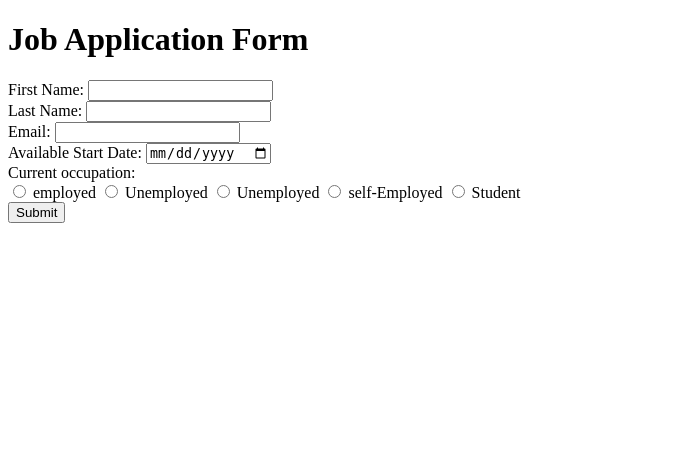
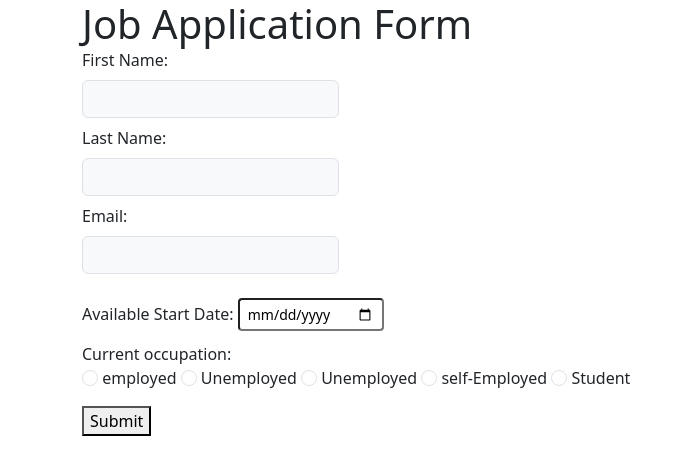
Before and after one commit to DeveshGautam2000/Flask-job-application, a Flask app: page / in a window 1280 px wide. Shown: the top 475 px of the page, without its empty margins (0-685 px from the left). Run offline with Flask 3, Linux system fonts and the light colour scheme.

Commit message:
BootStrap added

```diff
--- a/templates/index.html
+++ b/templates/index.html
@@ -4,48 +4,112 @@
     <meta charset="UTF-8" />
     <meta http-equiv="X-UA-Compatible" content="IE=edge" />
     <meta name="viewport" content="width=device-width, initial-scale=1.0" />
+    <link
+      href="https://cdn.jsdelivr.net/npm/bootstrap@5.3.0/dist/css/bootstrap.min.css"
+      rel="stylesheet"
+      integrity="sha384-9ndCyUaIbzAi2FUVXJi0CjmCapSmO7SnpJef0486qhLnuZ2cdeRhO02iuK6FUUVM"
+      crossorigin="anonymous"
+    />
     <title>Document</title>
   </head>
   <body>
-    <h1>Job Application Form</h1>
+    <div class="container">
+      <h1 class="card-header">Job Application Form</h1>
       <form>
-      <div>
-        <label for="first_name">First Name:</label>
-        <input type="text" id="first_name" name="first_name" required />
+        <div class="mb-2">
+          <label class="form-label" for="first_name">First Name:</label>
+          <input
+            class="input-group-text"
+            type="text"
+            id="first_name"
+            name="first_name"
+            required
+          />
         </div>
-      <div>
-        <label for="last_name">Last Name:</label>
-        <input type="text" id="last_name" name="last_name" required />
+        <div class="mb-2">
+          <label class="form-label" for="last_name">Last Name:</label>
+          <input
+            class="input-group-text"
+            type="text"
+            id="last_name"
+            name="last_name"
+            required
+          />
         </div>
-      <div>
-        <label for="email">Email:</label>
-        <input type="email" id="email" name="email" required />
+        <div class="mb-4">
+          <label class="form-label" for="email">Email:</label>
+          <input
+            class="input-group-text"
+            type="email"
+            id="email"
+            name="email"
+            required
+          />
         </div>
-      <div>
-        <label for="date">Available Start Date:</label>
-        <input type="date" id="date" name="date" required />
+        <div class="mb-2">
+          <label class="form-label" for="date">Available Start Date:</label>
+          <input
+            class="form-control-sm"
+            type="date"
+            id="date"
+            name="date"
+            required
+          />
         </div>
-      <div>
+        <div class="mb-3">
           <label>Current occupation:</label>
           <br />
           <div id="occupation">
-          <input type="radio" id="employed" name="occupation" required />
-          <label for="employed">employed</label>
+            <input
+              class="form-check-input"
+              type="radio"
+              id="employed"
+              name="occupation"
+              required
+            />
+            <label class="form-check-label" for="employed">employed</label>
 
-          <input type="radio" id="unemployed" name="occupation" required />
-          <label for="unemployed">Unemployed</label>
+            <input
+              class="form-check-input"
+              type="radio"
+              id="unemployed"
+              name="occupation"
+              required
+            />
+            <label class="form-check-label" for="unemployed">Unemployed</label>
 
-          <input type="radio" id="unemployed" name="occupation" required />
-          <label for="unemployed">Unemployed</label>
+            <input
+              class="form-check-input"
+              type="radio"
+              id="unemployed"
+              name="occupation"
+              required
+            />
+            <label class="form-check-label" for="unemployed">Unemployed</label>
 
-          <input type="radio" id="self-employed" name="occupation" required />
-          <label for="self-employed">self-Employed</label>
+            <input
+              class="form-check-input"
+              type="radio"
+              id="self-employed"
+              name="occupation"
+              required
+            />
+            <label class="form-check-label" for="self-employed"
+              >self-Employed</label
+            >
 
-          <input type="radio" id="student" name="occupation" required />
-          <label for="student">Student</label>
+            <input
+              class="form-check-input"
+              type="radio"
+              id="student"
+              name="occupation"
+              required
+            />
+            <label class="form-check-label" for="student">Student</label>
           </div>
         </div>
         <button type="button">Submit</button>
       </form>
+    </div>
   </body>
 </html>
```
Lines whose indentation alone changed are shown as unchanged.
